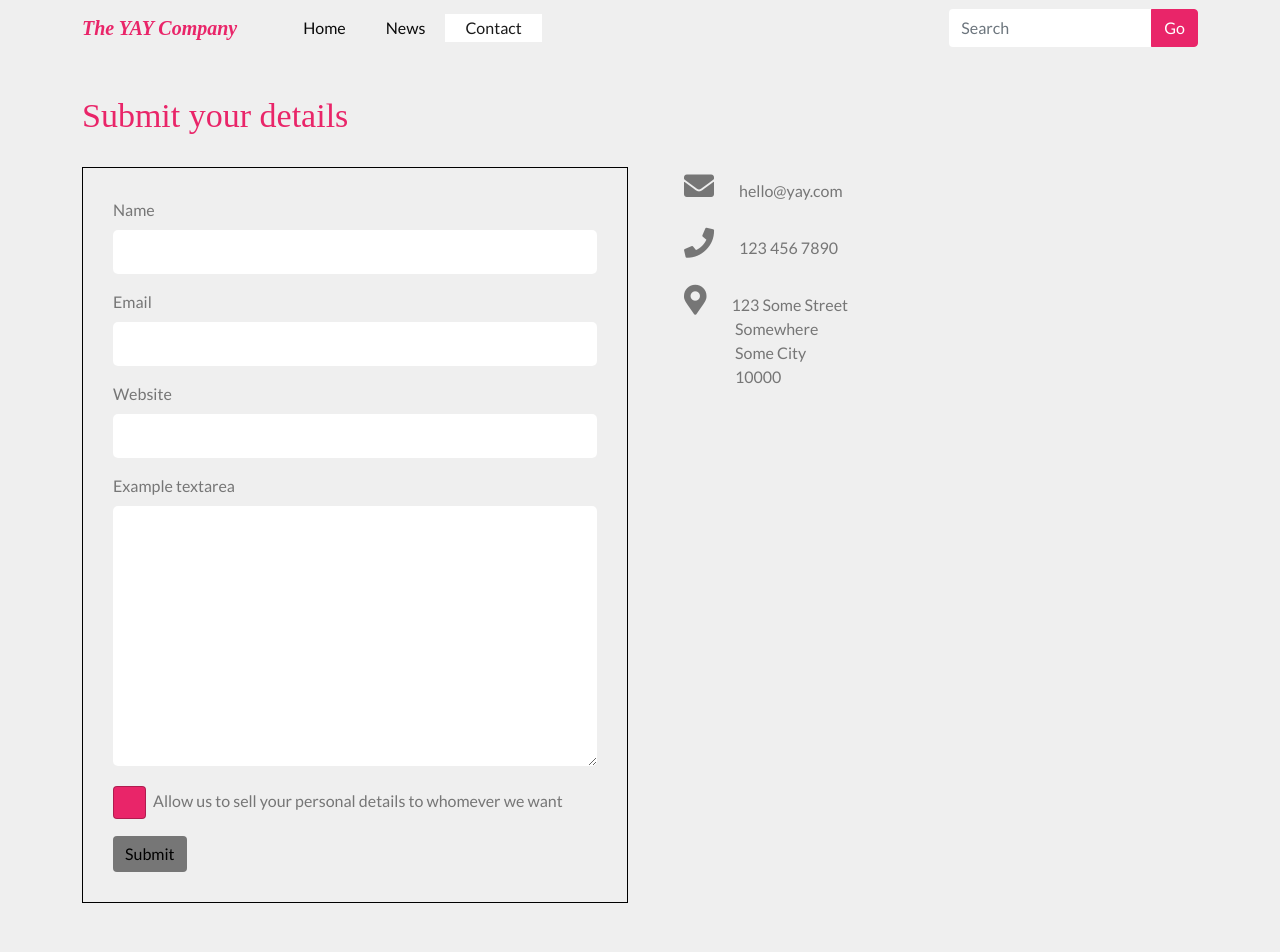
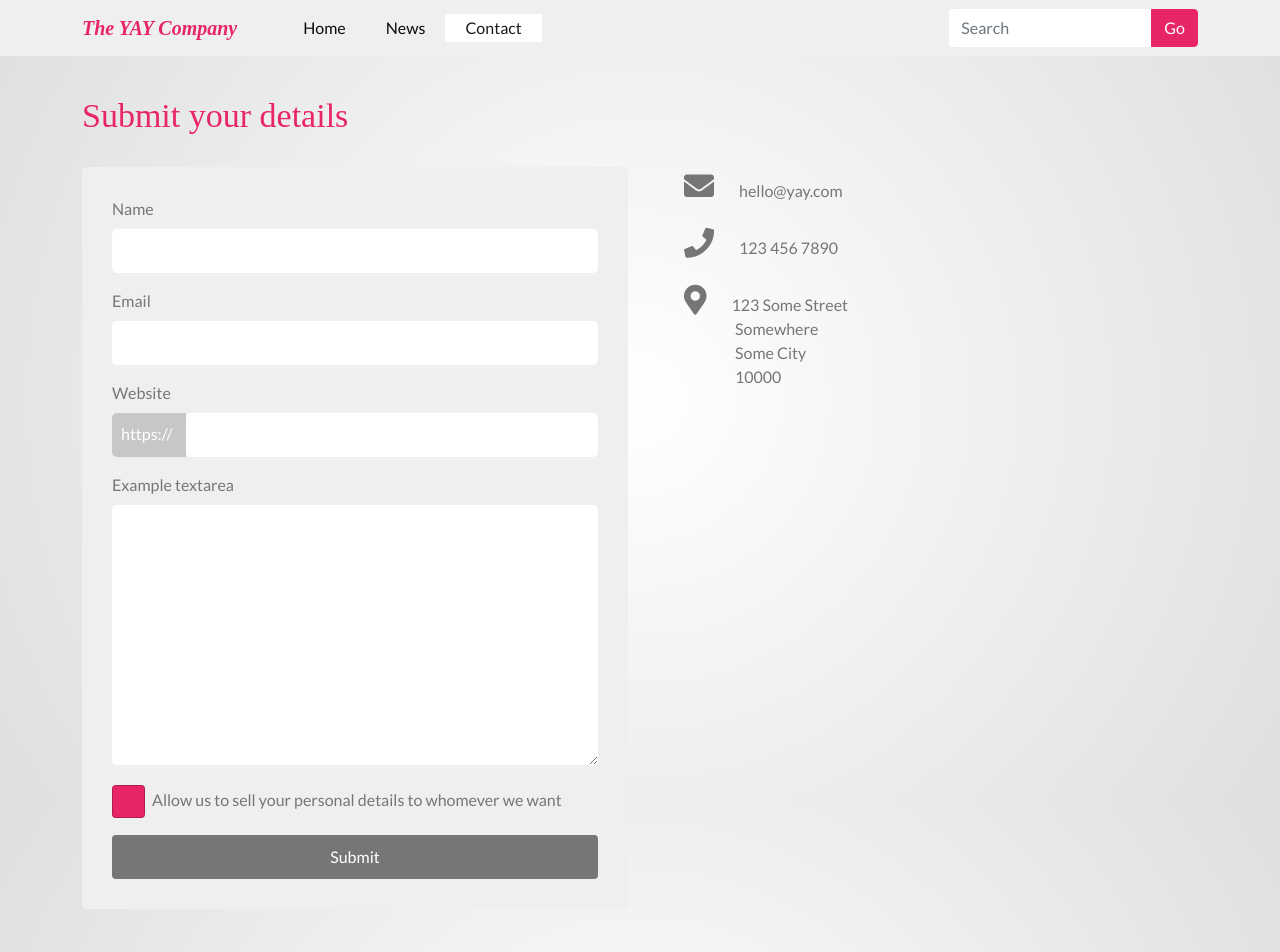
Before and after one commit to Noroff-FEU-Assignments/css-frameworks-ca-Kaladinge, a React (Create React App) app: page /contact in a window 1280 px wide. Shown: the top 952 px of the page. Built offline with nearby package versions, Linux system fonts and the light colour scheme; a web font is replaced by a local one.

Commit message:
styled the carousel indicators and added radial background to body, form and accordion

```diff
--- a/src/components/contactparts/FormPart.js
+++ b/src/components/contactparts/FormPart.js
@@ -18,7 +18,10 @@ function FormPart() {
                 </Form.Group>
                 <Form.Group className="mb-3 form__group" controlId="exampleForm.ControlInput1">
                     <Form.Label className="form__label">Website</Form.Label>
-                    <Form.Control type="website" className="form__control"/>
+                    <div className="form__website">
+                        <div className="form__url">https://</div>
+                        <Form.Control type="text" className="form__control form__control--website"/>
+                    </div>
                 </Form.Group>
                 <Form.Group className="mb-3 form__group" controlId="exampleForm.ControlTextarea1">
                     <Form.Label className="form__label">Example textarea</Form.Label>
@@ -28,7 +31,7 @@ function FormPart() {
                 <Form.Check type="checkbox" label="Allow us to sell your personal details to whomever we want"
                                 className="form__check"/>
                 </Form.Group>
-                <Button type="submit" className="btn-primary btn-dark">
+                <Button type="submit" className="btn-dark">
                     Submit
                 </Button>
             </Form>
--- a/src/components/homeparts/CarouselPart.js
+++ b/src/components/homeparts/CarouselPart.js
@@ -17,9 +17,7 @@ function CarouselPart() {
                     src= {firstPicture}
                     alt="TVs and a bike"
                     />
-                    <Carousel.Caption>
 
-                    </Carousel.Caption>
                 </Carousel.Item>
                 <Carousel.Item>
                     <img
@@ -28,9 +26,7 @@ function CarouselPart() {
                     alt="Camera"
                     />
 
-                    <Carousel.Caption>
 
-                    </Carousel.Caption>
                 </Carousel.Item>
                 <Carousel.Item>
                     <img
@@ -39,9 +35,7 @@ function CarouselPart() {
                     alt="Broken TV"
                     />
 
-                    <Carousel.Caption>
 
-                    </Carousel.Caption>
                 </Carousel.Item>
             </Carousel>
 
--- a/src/sass/partials/_contact.scss
+++ b/src/sass/partials/_contact.scss
@@ -1,10 +1,11 @@
 /* form */
 
 .form {
-  border: 1px solid black;
+  background-color: $light;
   padding: 30px;
   margin-bottom: 120px;
   margin-top: 30px;
+  border-radius: 5px;
 
   &__label {
     margin-top: 0;
@@ -13,6 +14,24 @@
   &__control {
     border-radius: 5px;
     padding: 10px;
+  }
+
+  .form__website {
+    display: flex;
+    flex-direction: row;
+  }
+
+  .form__url {
+    width: 84px;
+    background-color: $button-color;
+    color: $white;
+    padding: 9px;
+    border-top-left-radius: 5px;
+    border-bottom-left-radius: 5px;
+
+    @media (max-width: 768px) {
+      display: none;
+    }
   }
 
   .form-check-input {
@@ -27,7 +46,7 @@
 
   .btn-dark {
     background-color: $dark;
-    border: $dark;
+    text-transform: none;
   }
 }
 
--- a/src/sass/partials/_index.scss
+++ b/src/sass/partials/_index.scss
@@ -1,12 +1,37 @@
+/* top part */
+
+.carousel-indicators [data-bs-target] {
+  height: 30px;
+  margin: 0 8px;
+  opacity: 1;
+  background-color: white;
+}
+
+.carousel-indicators {
+  .active {
+    background-color: $cherry;
+  }
+}
+
+.carousel-control-prev,
+.carousel-control-next {
+  display: none;
+}
+
+/* middle part */
+/* text */
+
 .textpart {
   margin-bottom: 80px;
 }
 
+/* bottom part */
 /* tabs */
 
 .tabs__folder {
   background-color: white;
   padding: 30px;
+  margin-bottom: 120px;
 }
 
 li {
@@ -16,7 +41,7 @@ li {
 
   .active {
     background-color: white !important;
-    color: $paragraph-color !important;
+    color: $dark !important;
   }
 }
 
@@ -52,7 +77,11 @@ li {
 }
 
 .accordion__body {
-  background-color: $grey;
+  background-image: radial-gradient(
+    circle at center,
+    $white,
+    $background-color2
+  );
 }
 
 .accordion__image {
--- a/src/sass/partials/_layout.scss
+++ b/src/sass/partials/_layout.scss
@@ -1,3 +1,7 @@
+* {
+  box-sizing: border-box;
+}
+
 html,
 body {
   height: 100%;
@@ -8,6 +12,11 @@ body {
   display: flex;
   flex-direction: column;
   justify-content: space-between;
+  background-image: radial-gradient(
+    circle at center,
+    $white,
+    $background-color
+  );
 }
 
 .wrapper {
@@ -17,3 +26,14 @@ body {
 .footer {
   flex-shrink: 0;
 }
+
+/* buttons */
+
+.btn-primary {
+  color: white;
+  width: 100%;
+  text-transform: uppercase;
+  padding: 10px;
+  position: relative;
+  border: none;
+}
--- a/src/sass/partials/_news.scss
+++ b/src/sass/partials/_news.scss
@@ -1,5 +1,13 @@
 /* cards */
 
+.btn-primary {
+  color: white;
+  width: 100%;
+  text-transform: uppercase;
+  padding: 10px;
+  position: relative;
+  border: none;
+}
 .card {
   margin-bottom: 30px;
   border-radius: 10px;
@@ -11,15 +19,6 @@
 
   .card-title {
     color: $navbar-light-color;
-  }
-
-  .btn-primary {
-    color: white;
-    width: 100%;
-    text-transform: uppercase;
-    padding: 10px;
-    position: relative;
-    border: none;
   }
 
   .btn-primary:after {
--- a/src/sass/style.scss
+++ b/src/sass/style.scss
@@ -4,8 +4,9 @@ $cherry: #e92569;
 $navbar-light-color: #0a0a0a;
 $white: white;
 $grey: lightgrey;
-$paragraph-color: $dark;
-$background-color: #efefef;
+$background-color: #dfdfdf;
+$background-color2: #f5f5f5;
+$button-color: #c7c7c7;
 
 $theme-colors: (
   "light": $light,
@@ -14,8 +15,7 @@ $theme-colors: (
   "secondary": $cherry,
 );
 
-$body-bg: $background-color;
-$body-color: $paragraph-color;
+$body-color: $dark;
 
 $font-family-base: "Lato", "sans serif";
 $headings-font-family: "Playfair Display', serif";
```
